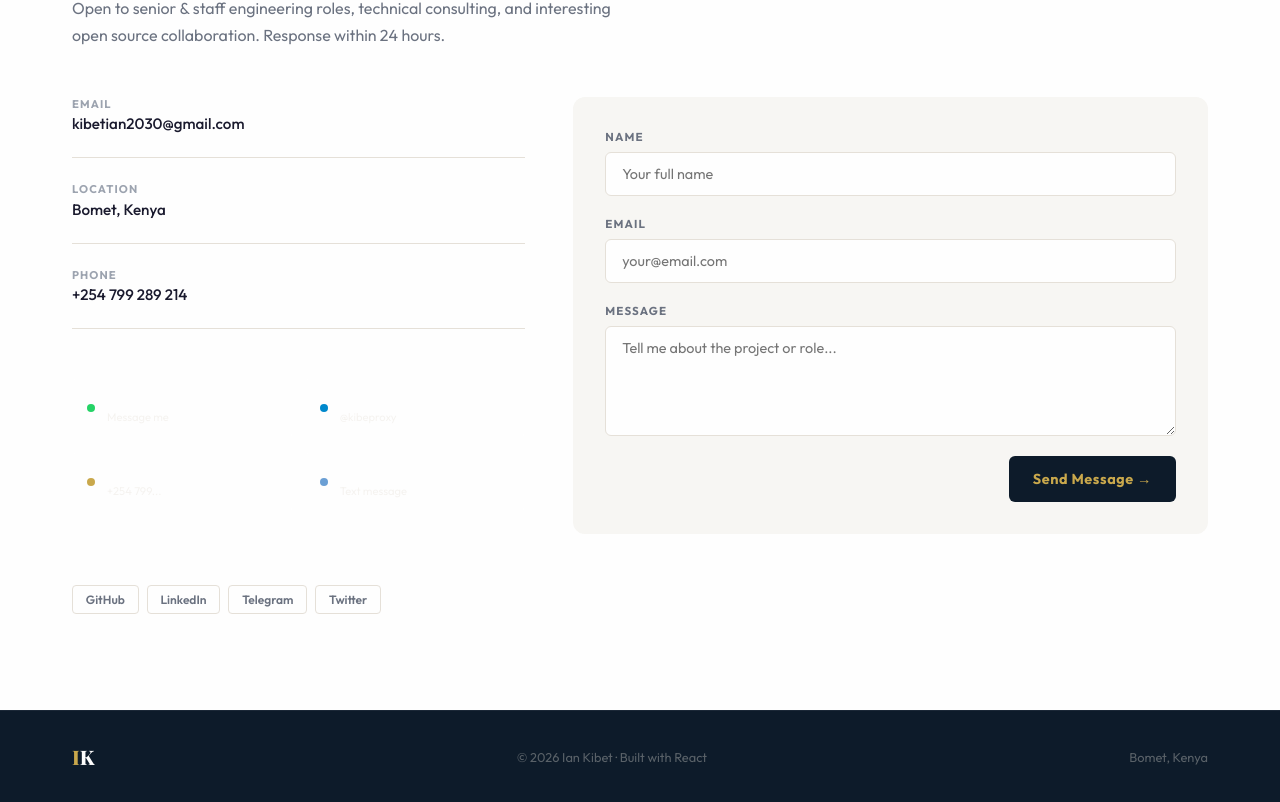
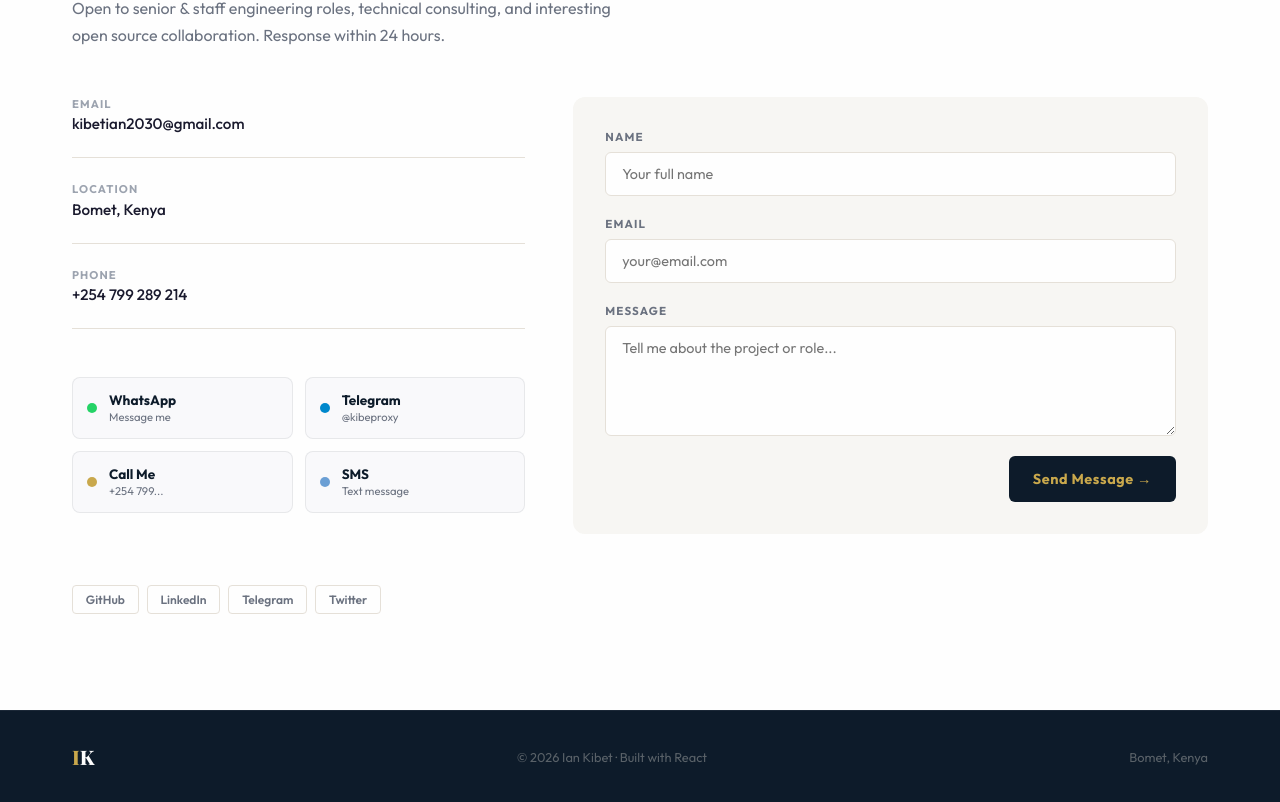
Before and after one commit to billgatesmalel/kibetportfolio, a React (Vite) app: page / in a window 1280 px wide. Shown: the part 2519-3321 px from the top of the page. Built offline with nearby package versions, Linux system fonts and the light colour scheme; no server answers; a web font is replaced by a local one.

Commit message:
fix: improve contrast for quick contact buttons

```diff
--- a/src/Portfolio.jsx
+++ b/src/Portfolio.jsx
@@ -862,8 +862,8 @@ const styles = {
     marginBottom: "1.5rem",
   },
   quickContactCard: {
-    background: "rgba(255,255,255,0.03)",
-    border: `1px solid rgba(255,255,255,0.08)`,
+    background: "#F9F9FB",
+    border: `1px solid rgba(13, 27, 42, 0.08)`,
     borderRadius: 8,
     padding: "0.875rem",
     display: "flex",
@@ -873,19 +873,19 @@ const styles = {
     transition: "transform 0.2s, background 0.2s",
   },
   quickContactDot: {
-    width: 8,
-    height: 8,
+    width: 10,
+    height: 10,
     borderRadius: "50%",
   },
   quickContactLabel: {
     fontSize: "0.85rem",
     fontWeight: 700,
-    color: C.white,
+    color: C.navy,
     lineHeight: 1.2,
   },
   quickContactSub: {
     fontSize: "0.7rem",
-    color: "rgba(232,228,220,0.4)",
+    color: C.textMuted,
     marginTop: "0.1rem",
   },
   aboutSocials: { display: "flex", gap: "0.5rem", marginTop: "0.75rem", justifyContent: "center" },
```
